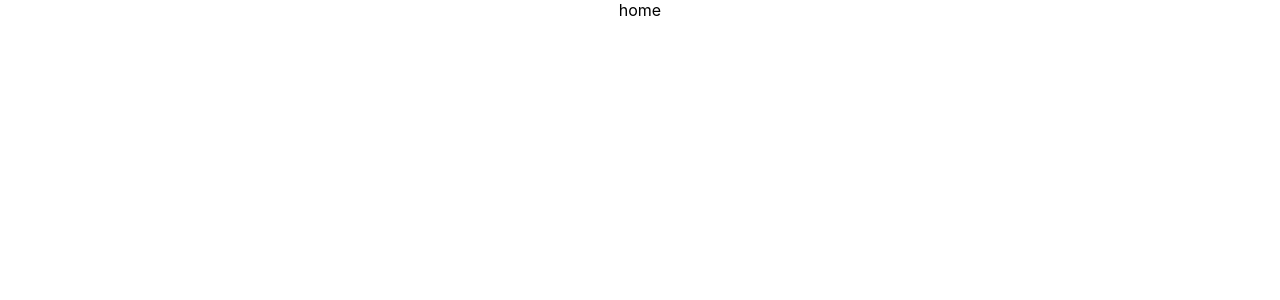
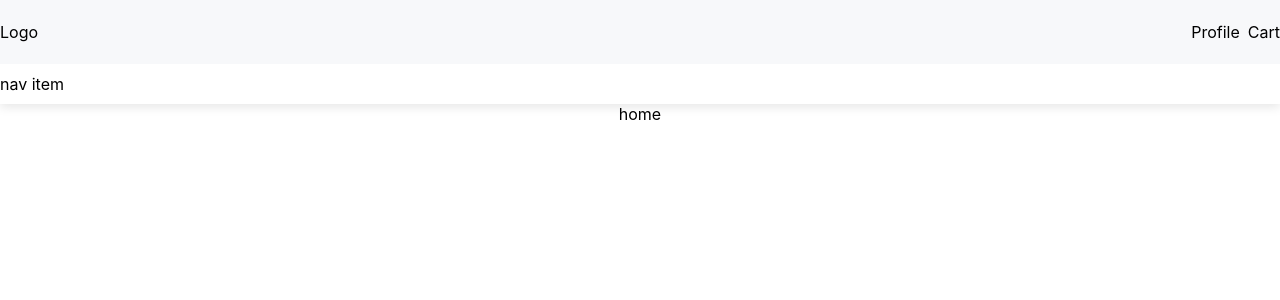
Before and after one commit to FranciscoBBC/mais-todos-frontend-challenge, a React (Create React App) app in the folder mais-todos-web-app/: page / in a window 1280 px wide. Shown: the top 300 px of the page. Built offline with nearby package versions, Linux system fonts and the light colour scheme.

Commit message:
feat: add styled-components and create theme

```diff
--- a/mais-todos-web-app/package.json
+++ b/mais-todos-web-app/package.json
@@ -10,6 +10,7 @@
     "react-dom": "^18.2.0",
     "react-router-dom": "^6.13.0",
     "react-scripts": "5.0.1",
+    "styled-components": "^6.0.0-rc.5",
     "web-vitals": "^2.1.4"
   },
   "scripts": {
--- a/mais-todos-web-app/src/App.js
+++ b/mais-todos-web-app/src/App.js
@@ -1,9 +1,13 @@
 import "./App.css";
 import { Outlet } from "react-router-dom";
+import Navbar from "./components/Navbar";
+import { GlobalStyle } from "./theme";
 
 function App() {
   return (
     <div className="App">
+      <GlobalStyle />
+      <Navbar />
       <Outlet />
     </div>
   );
--- /dev/null
+++ b/mais-todos-web-app/src/components/Navbar/Navbar.js
@@ -0,0 +1,23 @@
+import React from "react";
+import {
+  NavBarHeader,
+  LogoWrapper,
+  ActionWrapper,
+  NavWrapper,
+  NavLink,
+} from "./styles";
+
+const navbar = () => (
+  <NavBarHeader>
+    <LogoWrapper>Logo</LogoWrapper>
+    <ActionWrapper>
+      <div>Profile</div>
+      <div>Cart</div>
+    </ActionWrapper>
+    <NavWrapper>
+      <NavLink to="/">nav item</NavLink>
+    </NavWrapper>
+  </NavBarHeader>
+);
+
+export default navbar;
--- /dev/null
+++ b/mais-todos-web-app/src/components/Navbar/index.js
@@ -0,0 +1 @@
+export { default } from "./Navbar";
--- /dev/null
+++ b/mais-todos-web-app/src/components/Navbar/styles.js
@@ -0,0 +1,37 @@
+import { Link } from "react-router-dom";
+import styled from "styled-components";
+
+export const NavBarHeader = styled.header`
+  display: grid;
+  grid-template-columns: 1fr 1fr;
+  box-shadow: 0 3px 10px rgb(0 0 0 / 0.1);
+`;
+
+export const LogoWrapper = styled.div`
+  height: var(--spacing-8);
+  background-color: var(--light-gray);
+  display: flex;
+  align-items: center;
+  justify-content: flex-start;
+`;
+
+export const ActionWrapper = styled.div`
+  height: var(--spacing-8);
+  background-color: var(--light-gray);
+  display: flex;
+  align-items: center;
+  justify-content: flex-end;
+  gap: var(--spacing-1);
+`;
+
+export const NavWrapper = styled.nav`
+  height: var(--spacing-5);
+  display: flex;
+  align-items: center;
+  justify-content: flex-start;
+`;
+
+export const NavLink = styled(Link)`
+  color: var(--black);
+  text-decoration: none;
+`;
--- /dev/null
+++ b/mais-todos-web-app/src/theme.js
@@ -0,0 +1,32 @@
+import { createGlobalStyle } from "styled-components";
+
+export const GlobalStyle = createGlobalStyle`
+* {
+    margin: 0;
+    padding: 0;
+    box-sizing: border-box;
+  }
+
+  html, body{
+    height: 100%;
+  }
+
+  body {
+    font-family: -apple-system, BlinkMacSystemFont, 'Segoe UI', Roboto, Oxygen, Ubuntu, Cantarell, 'Open Sans', 'Helvetica Neue', sans-serif;
+    /* spacings */
+    --spacing-1: 8px;
+    --spacing-2: 16px;
+    --spacing-3: 24px;
+    --spacing-4: 32px;
+    --spacing-5: 40px;
+    --spacing-6: 48px;
+    --spacing-7: 56px;
+    --spacing-8: 64px;
+
+    /* colors */
+    --light-gray: #F7F8FA;
+    --white: #FFF;
+    --selected-lik: rgb(237, 53, 75);
+    --black: #000;
+}
+`;
```
Also changed, not shown: mais-todos-web-app/.eslintrc.json, 1 other file (tests, documents, lock files or other folders).
